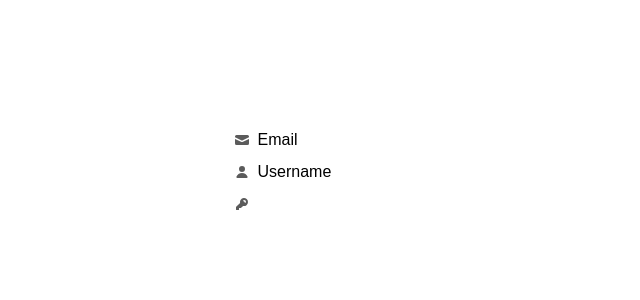
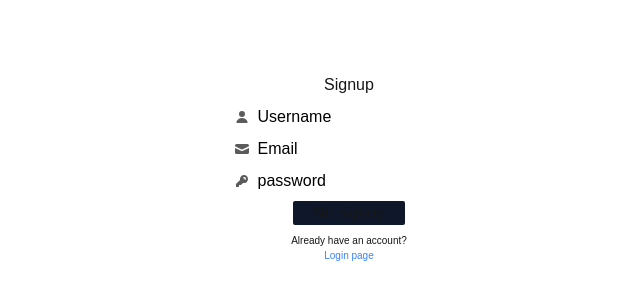
Before and after one commit to AayushGrg333/NEXT.js-Auth, a Next.js app: page /signup in a window 1280 px wide. Shown: the part 232-532 px from the top of the page, without its empty margins (291-931 px from the left). Built offline with nearby package versions, Linux system fonts and the light colour scheme.

Commit message:
almost done with frontend

```diff
--- a/src/app/login/page.tsx
+++ b/src/app/login/page.tsx
@@ -1,7 +1,9 @@
 import React from "react";
 
-export const LoginPage: React.FC = function(){
+const LoginPage: React.FC = function(){
     return (
         <div>Login Page</div>
     )
-}
+};
+
+export default LoginPage
--- a/src/app/signup/page.tsx
+++ b/src/app/signup/page.tsx
@@ -4,13 +4,14 @@ import { useEffect, useState } from "react";
 import axios from "axios";
 import { toast } from "react-hot-toast";
 import { useRouter } from "next/navigation";
+import Link from "next/link";
 
 const SignupPage: React.FC = function () {
     const router = useRouter();
     const [user, setUser] = useState({
+        username: "",
         email: "",
         password: "",
-        username: "",
     });
     const [buttonDisabled, setButtonDisabled] = useState(false);
     const [loading, setLoading] = useState(false);
@@ -45,11 +46,31 @@ const SignupPage: React.FC = function () {
     }, [user]);
 
     return (
+        <div className="flex flex-col min-h-screen w-100% justify-center space-y-2 items-center py-2">
+            <h1>{loading ? "processing" : "Signup"}</h1>
 
-        <div className="flex flex-col min-h-screen w-100% justify-center space-y-2 items-center py-2">
-        <h1>{loading}</h1>
             <label className="input input-bordered flex items-center gap-2">
+                <svg
+                    xmlns="http://www.w3.org/2000/svg"
+                    viewBox="0 0 16 16"
+                    fill="currentColor"
+                    className="h-4 w-4 opacity-70"
+                >
+                    <path d="M8 8a3 3 0 1 0 0-6 3 3 0 0 0 0 6ZM12.735 14c.618 0 1.093-.561.872-1.139a6.002 6.002 0 0 0-11.215 0c-.22.578.254 1.139.872 1.139h9.47Z" />
+                </svg>
 
+                <input
+                    type="text"
+                    className="grow text-black rounded-sm placeholder:text-black"
+                    placeholder="Username"
+                    value={user.username}
+                    onChange={(e) =>
+                        setUser({ ...user, username: e.target.value })
+                    }
+                />
+            </label>
+
+            <label className="input input-bordered flex items-center gap-2">
                 <svg
                     xmlns="http://www.w3.org/2000/svg"
                     viewBox="0 0 16 16"
@@ -60,23 +81,18 @@ const SignupPage: React.FC = function () {
                     <path d="M15 6.954 8.978 9.86a2.25 2.25 0 0 1-1.956 0L1 6.954V11.5A1.5 1.5 0 0 0 2.5 13h11a1.5 1.5 0 0 0 1.5-1.5V6.954Z" />
                 </svg>
 
-                <input type="text" className="grow  text-black rounded-sm placeholder:text-black"  placeholder="Email" />
+                <input
+                    type="text"
+                    className="grow  text-black rounded-sm placeholder:text-black"
+                    placeholder="Email"
+                    value={user.email}
+                    onChange={(event) =>
+                        setUser({ ...user, email: event.target.value })
+                    }
+                />
             </label>
+
             <label className="input input-bordered flex items-center gap-2">
-
-                <svg
-                    xmlns="http://www.w3.org/2000/svg"
-                    viewBox="0 0 16 16"
-                    fill="currentColor"
-                    className="h-4 w-4 opacity-70"
-                >
-                    <path d="M8 8a3 3 0 1 0 0-6 3 3 0 0 0 0 6ZM12.735 14c.618 0 1.093-.561.872-1.139a6.002 6.002 0 0 0-11.215 0c-.22.578.254 1.139.872 1.139h9.47Z" />
-                </svg>
-
-                <input type="text" className="grow text-black rounded-sm placeholder:text-black" placeholder="Username" />
-            </label>
-            <label className="input input-bordered flex items-center gap-2">
-
                 <svg
                     xmlns="http://www.w3.org/2000/svg"
                     viewBox="0 0 16 16"
@@ -90,10 +106,26 @@ const SignupPage: React.FC = function () {
                     />
                 </svg>
 
-                <input type="password" className=" text-black  rounded-sm" value="" />
+                <input
+                    type="password"
+                    className="grow  text-black rounded-sm placeholder:text-black"
+                    placeholder="password"
+                    value={user.password}
+                    onChange={(event) =>
+                        setUser({ ...user, password: event.target.value })
+                    }
+                />
             </label>
+
+            <button onClick={onSignup} disabled={loading || buttonDisabled} className="btn btn-active rounded-sm bg-slate-900  px-5 hover:bg-slate-500">
+                {buttonDisabled ? "No signup" : loading ? "processing" : "signup"}
+            </button>
+
+            <div className="flex flex-col items-center text-[10px]">
+                <p>Already have an account?</p>
+                <Link className="text-blue-500 hover:text-blue-400" href="/login">Login page</Link>
+            </div>
         </div>
-
     );
 };
 
--- a/src/app/verifyemail/page.tsx
+++ b/src/app/verifyemail/page.tsx
@@ -0,0 +1,59 @@
+"use client";
+import axios from "axios";
+import Link from "next/link";
+import { useRouter } from "next/router";
+import React, { useEffect, useState } from "react";
+
+
+const VerifyEmailPage: React.FC = function () {
+    const [token, setToken] = useState("");
+    const [verified, setverified] = useState(false);
+    const [error, setError] = useState(false);
+
+    const router = useRouter();
+
+    const verifyUserEmail = async () => {
+        try {
+            await axios.post("api/users/verifyemail", { token });
+            setverified(true);
+        } catch (error: any) {
+            setError(true);
+            console.log("error.response.data");
+        }
+    };
+
+    useEffect(() => {
+        const { query } = router;
+        const urltoken = query.token;
+    }, []);
+
+    useEffect(() => {
+        if (token.length > 0) {
+            verifyUserEmail();
+        }
+    }, [token]);
+
+    return (
+        <div className="flex flex-col items-center justify-center min-h-screen py-2">
+            <h1 className="text-4xl">Verify Email</h1>
+            <h2 className="p-2 bg-orange-500 text-black">
+                {token ? `${token}` : "notoken"}
+            </h2>
+            {verified && (
+                <div>
+                    <h2>verified</h2>
+                    <Link href='login'>login</Link>
+                </div>
+            )}
+            {verified && (
+                <div>
+                    <h2>error</h2>
+                </div>
+            )}
+
+
+        </div>
+    );
+};
+
+export default VerifyEmailPage;
```
